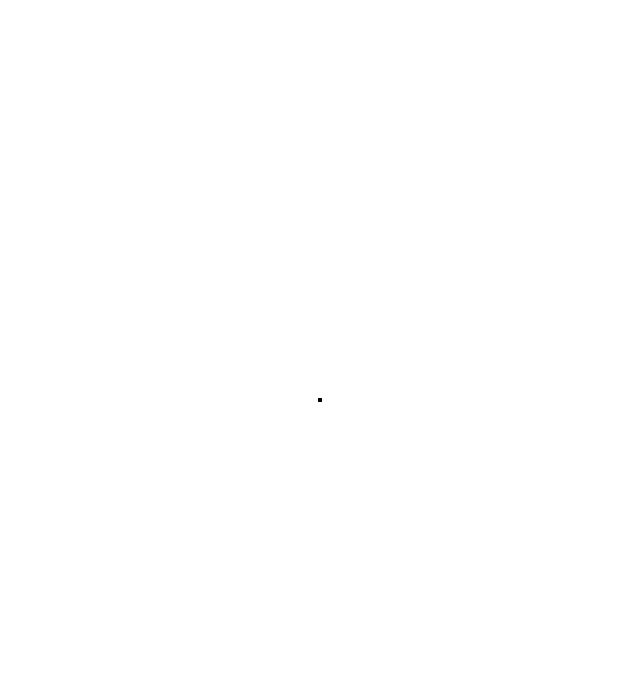
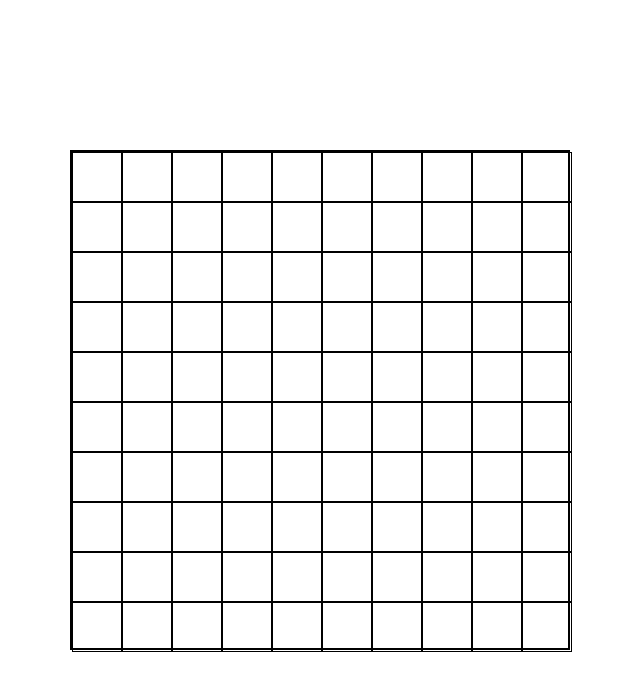
Before and after one commit to LumberJon1/Random-Dungeon-Generator, a plain HTML site: page index.html in a window 1280 px wide. Shown: the whole page, without its empty margins (320-960 px from the left). Drawn offline with Linux system fonts and the light colour scheme.

Commit message:
Replicated loops with position and left/top styles and divs

```diff
--- a/assets/css/style.css
+++ b/assets/css/style.css
@@ -14,4 +14,5 @@
 
 #dungeon-grid-div {
     border: 2px solid black;
+    position: relative;
 }
--- a/assets/js/script.js
+++ b/assets/js/script.js
@@ -5,19 +5,31 @@ const activeColor = "#e9d9b0";
 const inactiveColor = "white";
 
 //Resize based on hardcoded parameters for now, eventually user input
-dungeonGrid.setAttribute("width", "500");
-dungeonGrid.setAttribute("height", "500");
+dungeonGrid.style.width = "500px";
+dungeonGrid.style.height = "500px";
+
+//Convert style elements from pixels to ints so they can drive other values
+const gridWidth = (dungeonGrid.style.width).split("px")[0];
+const gridHeight = (dungeonGrid.style.height).split("px")[0];
 
 //Define tile width and height based on dungeonGrid proportions
-const tileWidth = dungeonGrid.getAttribute("width") / numTiles;
-const tileHeight = dungeonGrid.getAttribute("height") / numTiles;
+const tileWidth = gridWidth / numTiles;
+const tileHeight = gridHeight / numTiles;
 
 //fill the canvas
 for (let i = 0; i < numTiles; i++) {
     let col = 0;
     for (let j = 0; j < numTiles; j++) {
         console.log("row "+(i + 1)+", column "+(col + 1));
-        //ctx.strokeRect((col * tileWidth), (i * tileHeight), tileWidth, tileHeight);
+        let tile = document.createElement("div");
+        tile.style.border = "1px solid black";
+        tile.style.position = "absolute";
+        tile.style.left = (col * tileWidth)+"px";
+        tile.style.top = (i * tileHeight)+"px";
+        tile.style.width = (tileWidth)+"px";
+        tile.style.height = (tileHeight)+"px";
+        dungeonGrid.appendChild(tile);
+        console.log(tile.style.left, tile.style.top);
         col ++;
     }
 }
```
